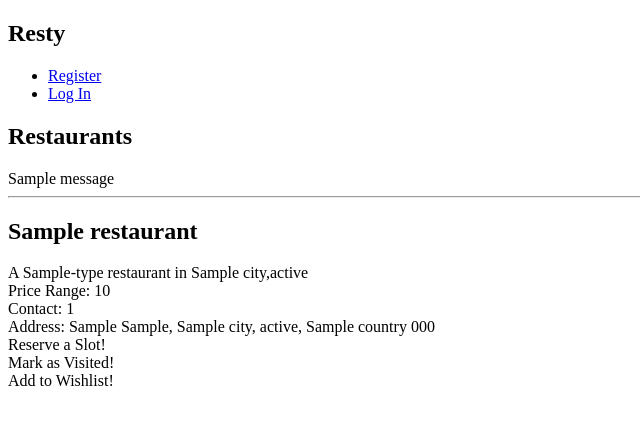
After one commit to MarvinLimpijankit/w4111-proj1, a Flask app: template w4111-proj1/templates/home.html in a window 1280 px wide. The commit adds this page. Shown: the top 425 px of the page, without its empty margins (0-640 px from the left). Run offline with Flask 2, Linux system fonts and the light colour scheme; the template is opened without the code that fills it: most values are stand-ins (such as "Sample title", 1, 10 or a date in 2020); one stand-in notice (Sample message) is shown; parts of the project's set-up code (start-up, migrations or seed data) failed here and were passed over.

Commit message:
Working Home Page with Login!!!!

```diff
--- /dev/null
+++ b/w4111-proj1/apl.py
@@ -0,0 +1,59 @@
+from sqlalchemy import *
+from sqlalchemy import exc
+from sqlalchemy.pool import NullPool
+from flask import Blueprint, flash, g, redirect, render_template, request, session, url_for
+from auth import login_required
+
+bp = Blueprint('apl', __name__, url_prefix='/apl')
+
+DATABASEURI = "postgresql://mmo2134:3889@34.74.246.148/proj1part2"
+engine = create_engine(DATABASEURI)
+
+@bp.route('/home')
+@login_required
+def home():
+#list of restaurants
+#user can add reservation (w/ time and date)
+#user can label a restaurant as visited or wishlisted
+    g.conn = engine.connect()
+    restaurants = g.conn.execute(
+        "SELECT * FROM restaurants r\
+        LEFT JOIN addresses a ON r.a_id = a.a_id",
+    ).fetchall()
+
+    #what has the user already visited
+    user_visited = g.conn.execute(
+        "SELECT v.r_id FROM users u LEFT JOIN visited v ON u.u_id = v.u_id WHERE u.u_id = %s", (g.user['u_id'])
+    ).fetchall()
+    r_visited = []
+    for uv in user_visited:
+        r_visited.append(uv['r_id'])
+
+    #what has the user already wishlisted
+    user_wishlist = g.conn.execute(
+        "SELECT w.r_id FROM users u LEFT JOIN wants_to_eat w ON u.u_id = w.u_id WHERE u.u_id = %s",(g.user['u_id'])
+    ).fetchall()
+    r_wish = []
+    for uw in user_wishlist:
+        r_wish.append(uw['r_id'])
+
+    #what has the user already reviewed
+    user_rev = g.conn.execute(
+        "SELECT rev.r_id FROM users u LEFT JOIN reviews rev ON u.u_id = rev.u_id WHERE u.u_id = %s",(g.user['u_id'])
+    ).fetchall()
+    r_rev = []
+    for urev in user_rev:
+        r_rev.append(urev['r_id'])
+
+    return render_template('home.html', restaurants = restaurants, r_visited = r_visited, r_wish = r_wish, r_rev = r_rev)
+
+@bp.route('/profile')
+def profile():
+#show user current reservations
+#show users visited list
+#show user wishlist
+#show list of followed users
+    return render_template('index')
+
+
+#add routing reviewing, reservations, visited, wishlist
--- a/w4111-proj1/auth.py
+++ b/w4111-proj1/auth.py
@@ -71,12 +71,13 @@ def login():
 
         error = None
         user = g.conn.execute(
-            "SELECT * FROM users WHERE email = %s", (email),
+            "SELECT * FROM users WHERE email = %s", (email)#+" "*(256-len(email))),
         ).fetchone()
 
-        print("password_input:" + password)
-        print("password:" + user['password'])
-        print("pass_length", len(user['password']))
+        if user is not None:
+            print("password_input:" + password)
+            print("password:" + user['password'])
+            print("pass_length", len(user['password']))
 
         if user is None:
             error = 'Incorrect email.'
@@ -87,8 +88,10 @@ def login():
 
         if error is None:
             session.clear()
-            session['user_id'] = user['u_id']
-            return redirect(url_for('index'))
+            session['user_id'] = user['u_id'].strip()
+
+            #go to the logged-in home page
+            return redirect(url_for('apl.home'))
 
         flash(error)
 
--- a/w4111-proj1/server.py
+++ b/w4111-proj1/server.py
@@ -91,6 +91,9 @@ def teardown_request(exception):
 #
 @app.route('/')
 def index():
+  if g.user is not None:
+    print("USER ID:"+g.user['u_id'])
+    print("USER NAME:"+g.user['user_name'])
   """
   request is a special object that Flask provides to access web request information:
 
@@ -103,7 +106,7 @@ def index():
   """
 
   # DEBUG: this is debugging code to see what request looks like
-  print(request.args)
+  #print(request.args)
 
 
   #
@@ -148,33 +151,7 @@ def index():
   # render_template looks in the templates/ folder for files.
   # for example, the below file reads template/index.html
   #
-  return render_template("index.html")#, **context)
-
-#
-# This is an example of a different path.  You can see it at:
-#
-#     localhost:8111/another
-#
-# Notice that the function name is another() rather than index()
-# The functions for each app.route need to have different names
-#
-
-@app.route('/another')
-def another():
-  return render_template("another.html")
-
-
-# Example of adding new data to the database
-@app.route('/add', methods=['POST'])
-def add():
-  name = request.form['name']
-  g.conn.execute('INSERT INTO test(name) VALUES (%s)', name)
-  return redirect('/')
-
-
-@app.route('/login')
-def login():
-    return render_template("login.html")
+  return render_template("base.html", user = g.user)
 
 if __name__ == "__main__":
   import click
@@ -201,6 +178,9 @@ if __name__ == "__main__":
     import auth
     app.register_blueprint(auth.bp)
 
+    import apl
+    app.register_blueprint(apl.bp)
+
     HOST, PORT = host, port
     print("running on %s:%d" % (HOST, PORT))
     app.run(host=HOST, port=PORT, debug=debug, threaded=threaded)
--- a/w4111-proj1/templates/base.html
+++ b/w4111-proj1/templates/base.html
@@ -1,11 +1,13 @@
+<!-- https://flask.palletsprojects.com/en/2.0.x/tutorial/templates/-->
 <!doctype html>
 <title>{% block title %}{% endblock %}Resty</title>
 <nav>
-  <h1>Flaskr</h1>
+  <h1>Resty</h1>
   <ul>
-    {% if g.user %}
-      <li><span>{{ g.user['username'] }}</span>
+    {% if user %}
+      <li><span>{{ user['user_name'] }}</span>
       <li><a href="{{ url_for('auth.logout') }}">Log Out</a>
+        <li><a href="{{ url_for('apl.home') }}">Home</a>
     {% else %}
       <li><a href="{{ url_for('auth.register') }}">Register</a>
       <li><a href="{{ url_for('auth.login') }}">Log In</a>
--- /dev/null
+++ b/w4111-proj1/templates/home.html
@@ -0,0 +1,33 @@
+{% extends 'base.html' %}
+
+{% block header %}
+  <h1>{% block title %}Restaurants{% endblock %}</h1>
+{% endblock %}
+
+{% block content %}
+    {% for r in restaurants %}
+        <hr>
+        <header>
+            <h1>{{ r['name'] }}</h1>
+            {% if r['trendy_flag'] == TRUE %}
+                <div class = "trendy">TRENDING!</div>
+            {% endif %}
+        </header>
+        <body>
+            <div class = "desc"> A {{ r['restaurant_type'] }}-type restaurant in {{r['city']}},{{r['state']}} </div>
+            <div class = "price_range">Price Range: {{ r['price_range'] }}</div>
+            <div class = "phone_number">Contact: {{ r['phone_number'] }}</div>
+            <div class = "location">Address: {{ r['street_ad_1'].strip() }} {{ r['street_ad_2'].strip() }}, {{r['city'].strip()}}, {{r['state'].strip()}}, {{r['country'].strip()}} {{r['zipcode'].strip()}}</div>
+            <div></div>
+            <div class = "reserve">Reserve a Slot!</div>
+            {% if r not in r_visited %}
+                <div class = "visited">Mark as Visited!</div>
+            {% elif r not in r_rev %}
+                <div class = "review">Visited already! Write a Review!</div>
+            {% endif %}
+            {% if r not in r_wish %}
+                <div class = "wishlist">Add to Wishlist!</div>
+            {% endif %}
+        </body>
+    {% endfor %}
+{% endblock %}
--- a/w4111-proj1/templates/login.html
+++ b/w4111-proj1/templates/login.html
@@ -1,3 +1,4 @@
+<!-- https://flask.palletsprojects.com/en/2.0.x/tutorial/templates/-->
 {% extends 'base.html' %}
 
 {% block header %}
--- a/w4111-proj1/templates/register.html
+++ b/w4111-proj1/templates/register.html
@@ -1,3 +1,4 @@
+<!-- https://flask.palletsprojects.com/en/2.0.x/tutorial/templates/-->
 {% extends 'base.html' %}
 
 {% block header %}
```
Also changed, not shown: w4111-proj1/templates/index.html (+2 -23 lines).
